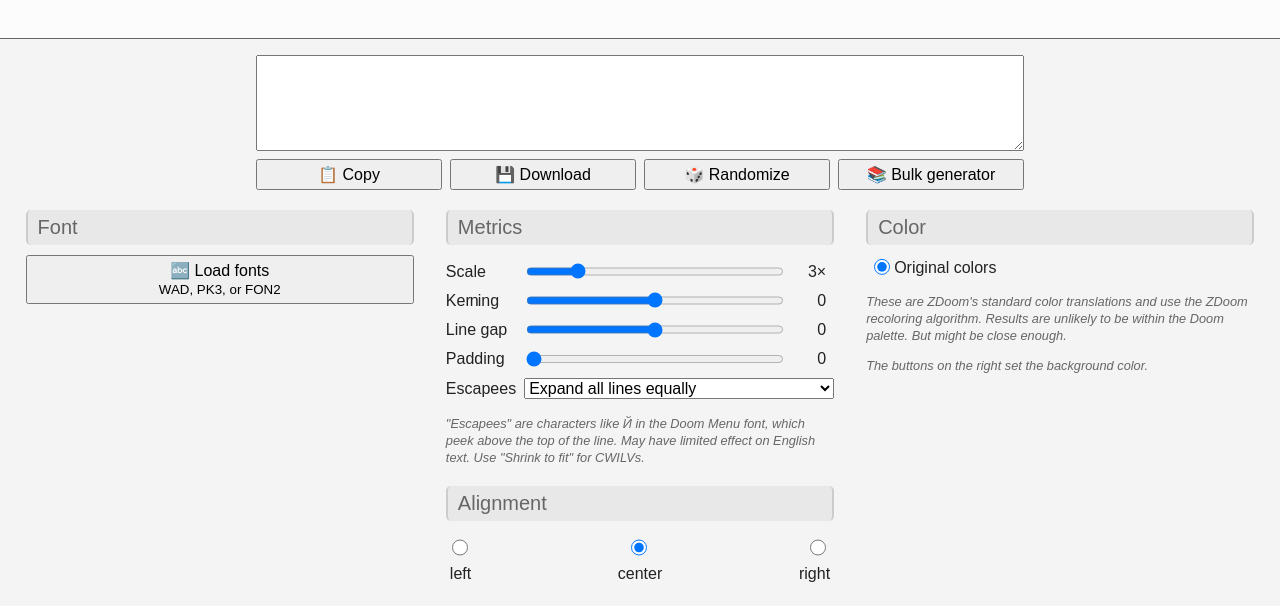
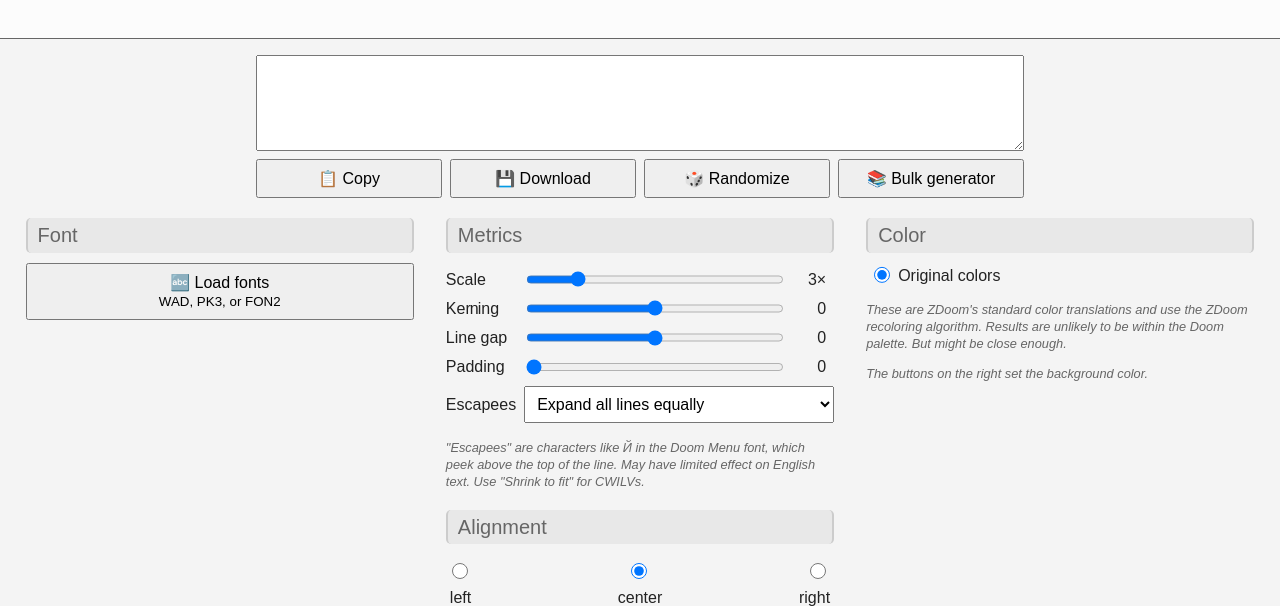
Before and after one commit to eevee/doom-text-generator, a plain HTML site: page index.html in a window 1280 px wide. Shown: the part 194-800 px from the top of the page. Drawn offline with Linux system fonts and the light colour scheme; no server answers; a script that the page names is missing.

Commit message:
Add some padding to <select> and <button>

```diff
--- a/index.html
+++ b/index.html
@@ -25,6 +25,9 @@
         vertical-align: baseline;
         font-size: inherit;
     }
+    select, button {
+        padding: 0.5em;
+    }
     input[type=color] {
         vertical-align: middle;
     }
@@ -38,14 +41,12 @@
     input:disabled {
         opacity: 0.5;
     }
-    button {
-        padding: 0.25em;
-    }
     button.emoji-button {
         appearance: none;
         box-sizing: content-box;
         width: 1em;
         height: 1em;
+        padding: 0.25em;
         background: none;
         border: none;
         line-height: 1;
@@ -211,7 +212,7 @@
     ul.radioset > li > label {
         position: relative;
         display: block;
-        padding-left: 1.5em;
+        padding-left: 1.75em;
     }
     ul.radioset > li > label > input:first-child {
         position: absolute;
```
